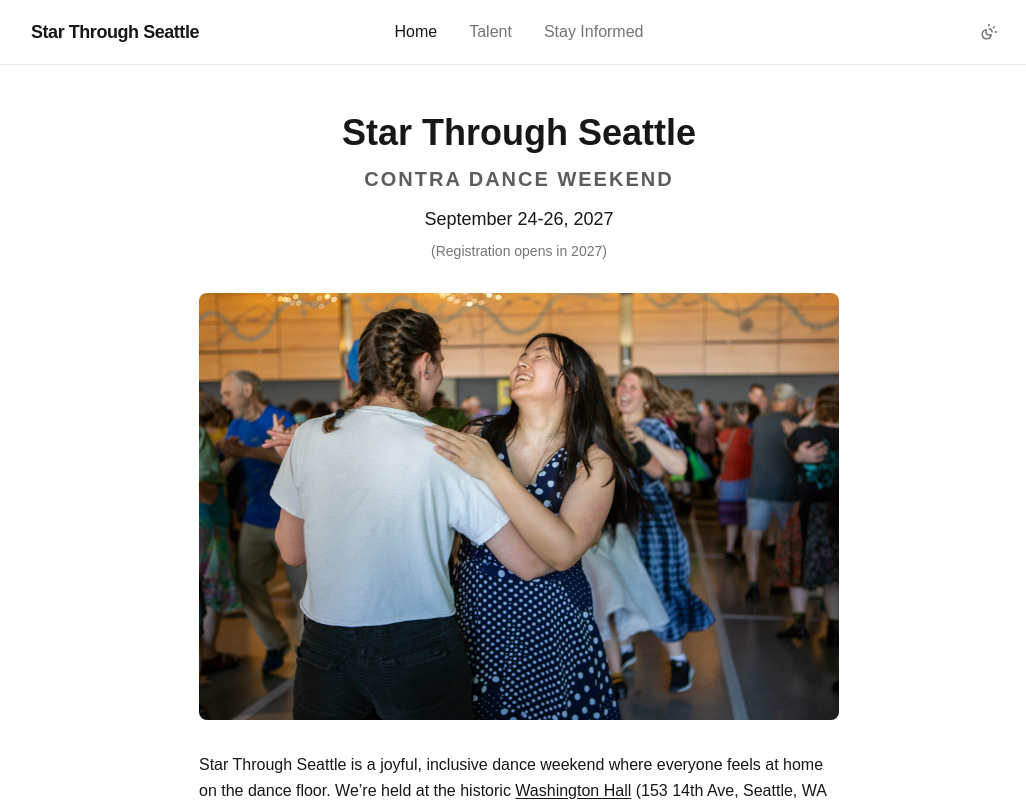
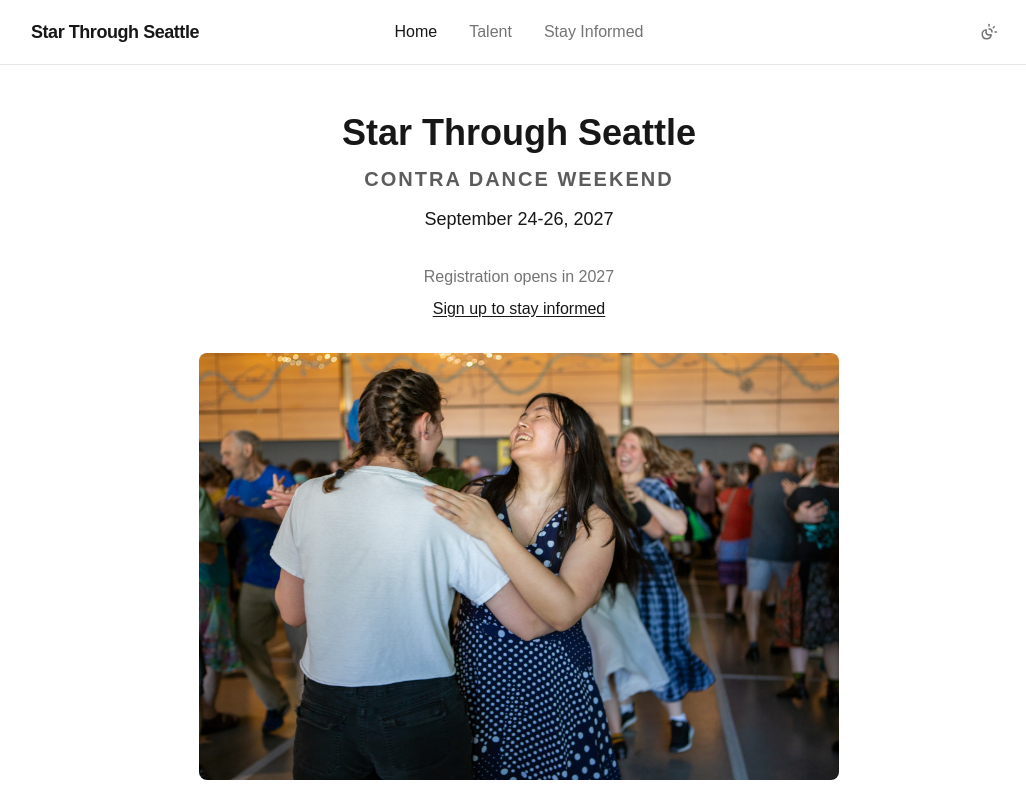
Before and after one commit to ashgoren/star-through-static, a Next.js app: page / in a window 1280 px wide. Shown: the top 801 px of the page, without its empty margins (121-1147 px from the left). Built offline with nearby package versions, Linux system fonts and the light colour scheme.

Commit message:
add homepage link to updates form

```diff
--- a/app/page.tsx
+++ b/app/page.tsx
@@ -12,7 +12,12 @@ export default function Home() {
           Contra Dance Weekend
         </p>
         <p className="text-lg mt-3">September 24-26, 2027</p>
-        <p className="text-sm text-foreground/60 mt-2">(Registration opens in 2027)</p>
+        <div className="mt-8">
+          <p className="text-base text-foreground/60">Registration opens in 2027</p>
+          <p className="text-base mt-2">
+            <InlineLink href="/updates" internal>Sign up to stay informed</InlineLink>
+          </p>
+        </div>
       </div>
 
       <figure className="relative w-full aspect-3/2 rounded-lg overflow-hidden mb-8">
```
